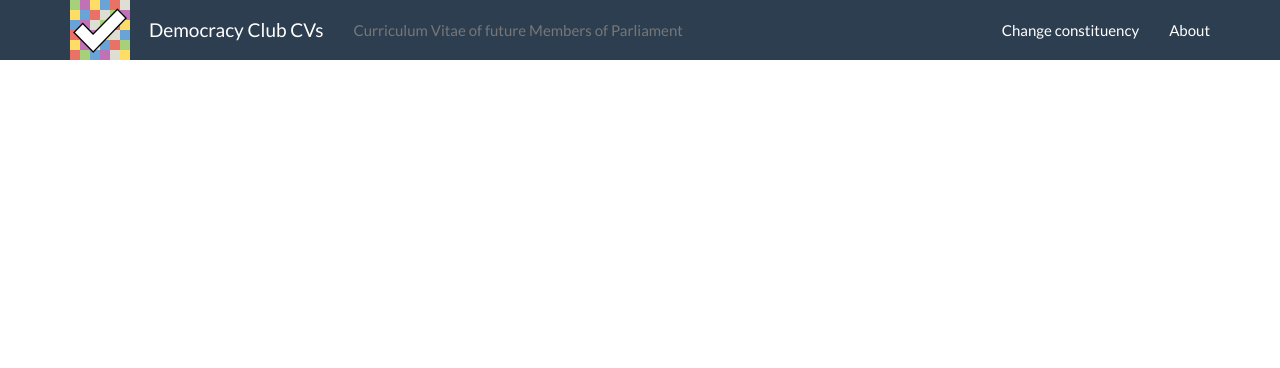
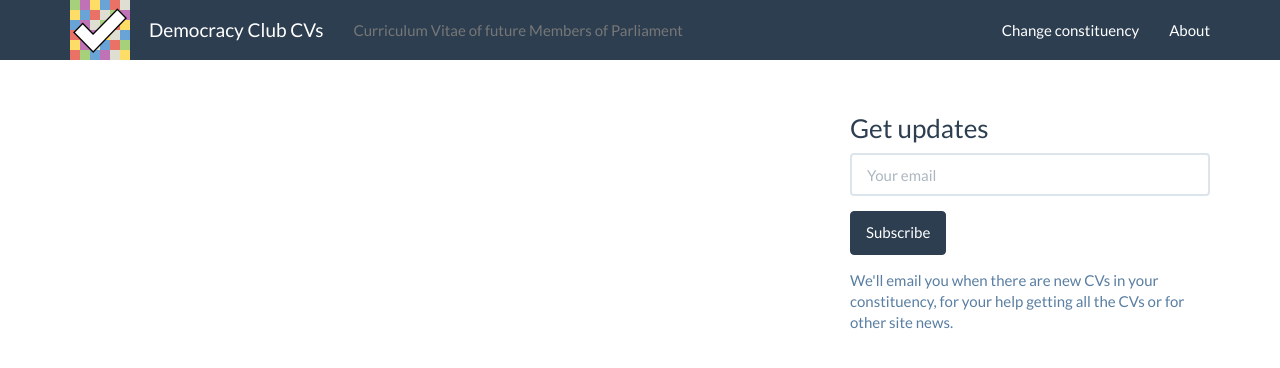
Before and after one commit to frabcus/mpcv, a Flask app: template templates/candidates.html in a window 1280 px wide. Shown: the top 368 px of the page. Run offline with Flask 2, Linux system fonts and the light colour scheme; the template is opened without the code that fills it, so the values that code supplies are empty; some libraries are stand-ins or nearby versions.

Commit message:
Subscription

```diff
--- a/main.py
+++ b/main.py
@@ -92,10 +92,19 @@ def candidates():
     candidates_have_cv = [ candidate for candidate in candidates if candidate['email'] is not None and candidate['has_cv']]
     candidates = [ candidate for candidate in candidates if candidate['email'] is not None and not candidate['has_cv']]
 
+    from_email = ""
+    if 'email' in flask.session:
+        from_email = flask.session['email']
+    email_got = False
+    if from_email != "":
+        email_got = lookups.updates_getting(app.config, from_email)
+
     return flask.render_template("candidates.html", constituency=constituency,
             candidates=candidates,
             candidates_have_cv=candidates_have_cv,
-            candidates_no_email=candidates_no_email
+            candidates_no_email=candidates_no_email,
+            from_email=from_email,
+            email_got = email_got
     )
 
 
@@ -239,6 +248,22 @@ Yours faithfully,
 
 
 #####################################################################
+# List candidates and view their CVs
+
+
+@app.route('/updates_join', methods=['POST'])
+def updates_join():
+    email = flask.request.form.get('email', "")
+    if email == "" or not re.match("^.*?@.*?\..*?$", email) or "/" in email:
+        flask.flash("Please enter your email to subscribe to updates", 'danger')
+        return flask.redirect("/candidates")
+
+    lookups.updates_join(app.config, email)
+    flask.flash("Thanks for subscribing to updates! We'll get back to you. Meanwhile, please tell your friends about this on Twitter, Facebook and so on!", 'success')
+    return flask.redirect("/candidates")
+
+
+#####################################################################
 # Main entry point
 if __name__ == '__main__':
     app.debug = True
--- a/templates/candidates.html
+++ b/templates/candidates.html
@@ -67,3 +67,27 @@
     </div>
 
 {% endblock %}
+{% block sidebar %}
+
+        {% if not email_got %}
+
+        <form action="/updates_join" method="POST">
+            <h3>Get updates</h3>
+
+            <div class="form-group">
+              <input id="email" name="email" type="email" value="{{from_email}}" placeholder="Your email" class="form-control">
+            </div>
+
+            <div class="form-group">
+                <button type="submit" class="btn btn-primary">Subscribe</button>
+            </div>
+
+            <p class="help-block">
+                We'll email you when there are new CVs in your constituency,
+                for your help getting all the CVs or for other site news.
+            </p>
+        </form>
+
+        {% endif %}
+
+{% endblock %}
--- a/templates/layout.html
+++ b/templates/layout.html
@@ -50,7 +50,7 @@
         <div class="container">
 
           <div class="row">
-            <div class="col-md-8 col-lg-7">
+            <div class="col-xs-12">
                 {% with messages = get_flashed_messages(with_categories=true) %}
                   {% if messages %}
                     {% for category, message in messages %}
@@ -58,7 +58,11 @@
                     {% endfor %}
                   {% endif %}
                 {% endwith %}
+            </div>
+          </div>
 
+          <div class="row">
+            <div class="col-md-8 col-lg-7">
                 <div class="contentwrap"> {% block body %}{% endblock %} </div>
             </div>
             <div class="col-md-1 col-lg-1">
```
Also changed, not shown: lookups.py (+50 -11 lines), templates/email_candidate.html (+8 -2 lines).
